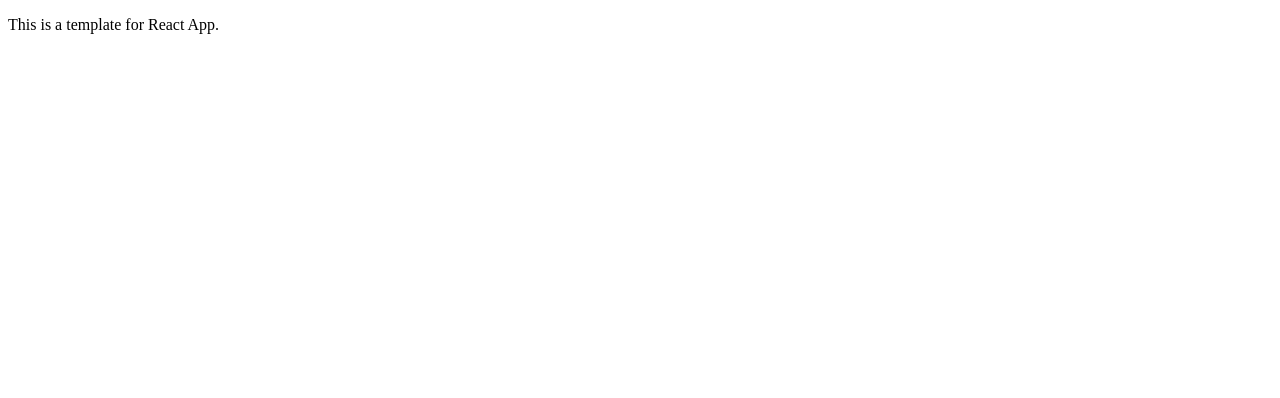
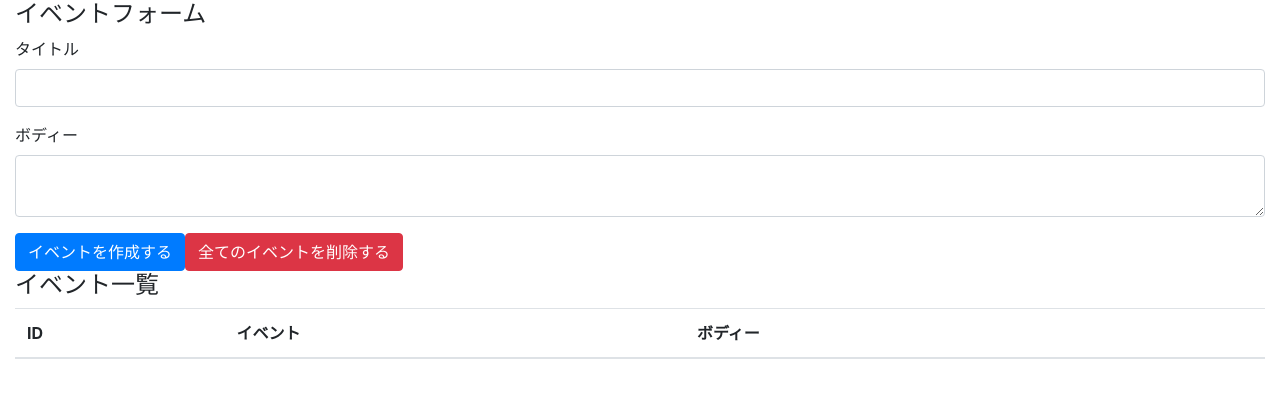
Before and after one commit to tohara007/react-hooks-101, a React (Create React App) app: page / in a window 1280 px wide. Shown: the top 398 px of the page. Built offline with nearby package versions, Linux system fonts and the light colour scheme.

Commit message:
create event form and event table with bootstrap

```diff
--- a/package.json
+++ b/package.json
@@ -6,6 +6,7 @@
     "@testing-library/jest-dom": "^5.11.9",
     "@testing-library/react": "^11.2.5",
     "@testing-library/user-event": "^12.8.1",
+    "bootstrap": "4.3.1",
     "react": "^17.0.1",
     "react-dom": "^17.0.1",
     "react-scripts": "4.0.3",
--- a/src/App.js
+++ /dev/null
@@ -1,9 +0,0 @@
-const App = () => {
-  return (
-    <div>
-      <p>This is a template for React App.</p>
-    </div>
-  )
-}
-
-export default App
--- /dev/null
+++ b/src/components/App.js
@@ -0,0 +1,38 @@
+import React from 'react'
+import 'bootstrap/dist/css/bootstrap.min.css'
+
+const App = () => {
+  return (
+    <div className="container-fluid">
+      <h4>イベントフォーム</h4>
+      <form>
+        <div className="form-group">
+          <label htmlFor="formEventTitle">タイトル</label>
+          <input className="form-control" id="formEventTitle"/>
+        </div>
+        <div className="form-group">
+          <label htmlFor="formEventBody">ボディー</label>
+          <textarea className="form-control" id="formEventBody"/>
+        </div>
+        <button className="btn btn-primary">イベントを作成する</button>
+        <button className="btn btn-danger">全てのイベントを削除する</button>
+      </form>
+      <h4>イベント一覧</h4>
+      <table className="table table-hover">
+        <thead>
+          <tr>
+            <th>ID</th>
+            <th>イベント</th>
+            <th>ボディー</th>
+            <th></th>
+          </tr>
+        </thead>
+        <tbody>
+
+        </tbody>
+      </table>
+    </div>
+  )
+}
+
+export default App
--- a/src/index.js
+++ b/src/index.js
@@ -1,6 +1,6 @@
 import React from 'react'
 import ReactDOM from 'react-dom'
-import App from './App'
+import App from './components/App'
 import reportWebVitals from './reportWebVitals'
 
 ReactDOM.render(
```
Also changed, not shown: 1 other file (tests, documents, lock files or other folders).
